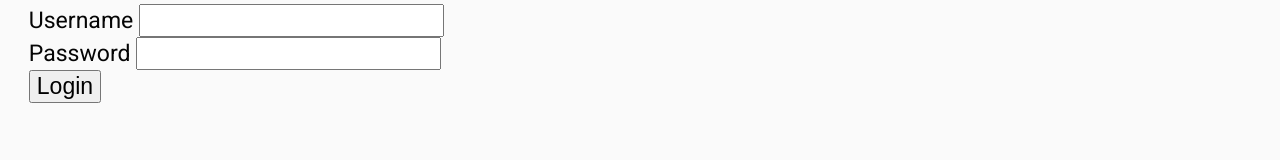
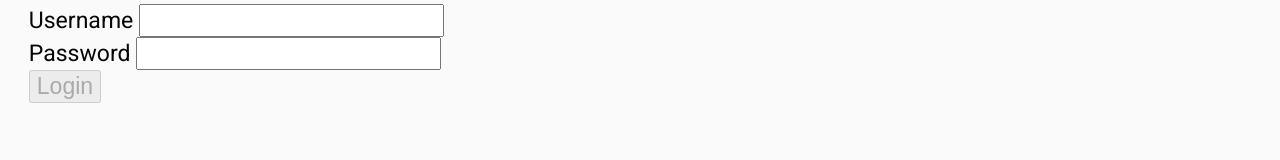
Before and after one commit to Dlurak/dloolFrontend, a SvelteKit app: page /login in a window 1280 px wide. Shown: the part 127-287 px from the top of the page. Built offline with nearby package versions, Linux system fonts and the light colour scheme.

Commit message:
implemented that the button gets disabled

```diff
--- a/src/routes/login/+page.svelte
+++ b/src/routes/login/+page.svelte
@@ -1,7 +1,13 @@
-<script  lang="ts">
+<script lang="ts">
 	let submitButton: HTMLInputElement;
 	let usernameValue: string;
 	let passwordValue: string;
+
+	let disabled = false;
+
+    $: {
+        disabled = !(!!usernameValue && !!passwordValue)
+    }
 </script>
 
 <h3>Welcome Back</h3>
@@ -9,13 +15,13 @@
 <form>
 	<div>
 		<label for="username">Username</label>
-        <input type="text" name="username" bind:value={usernameValue}>
+		<input type="text" name="username" bind:value={usernameValue} />
 	</div>
 	<div>
 		<label for="username">Password</label>
-        <input type="password" bind:value={passwordValue}>
+		<input type="password" bind:value={passwordValue} />
 	</div>
-    <input type="submit" value="Login" bind:this={submitButton}>
+	<input type="submit" value="Login" bind:this={submitButton} disabled={disabled}>
 </form>
 
 <!-- TODO: Style -->
```
Lines whose indentation alone changed are shown as unchanged.
